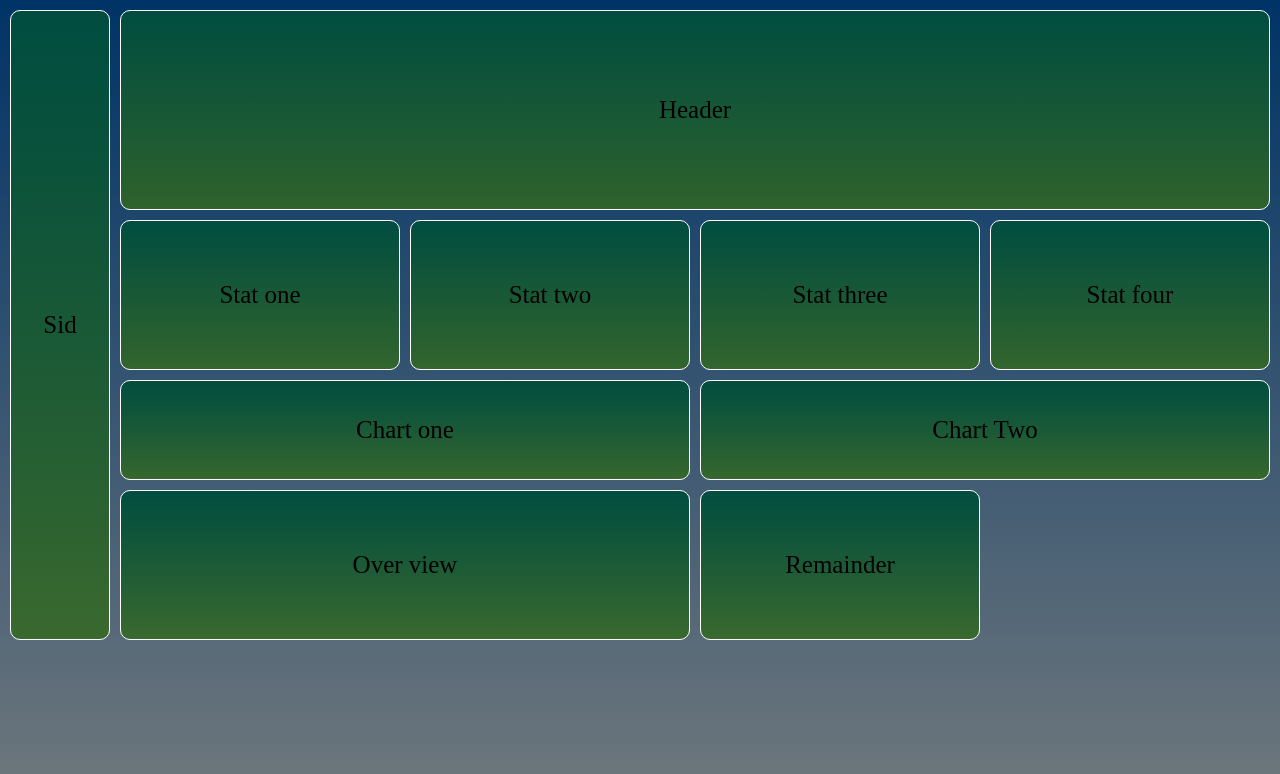
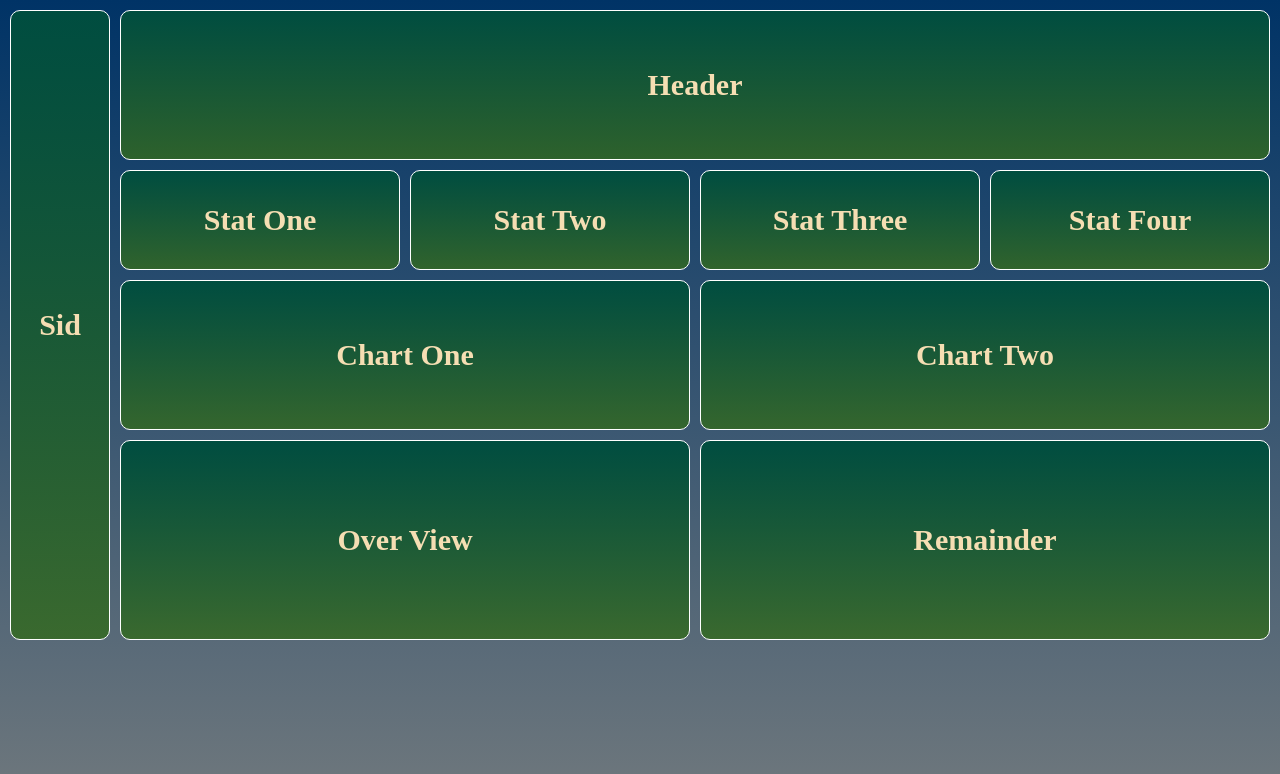
Before and after one commit to rhsabbir1/user-dashboard-layout, a plain HTML site: page index.html in a window 1280 px wide. Drawn offline with Linux system fonts and the light colour scheme.

Commit message:
dashboard color added

```diff
--- a/Styles/style.css
+++ b/Styles/style.css
@@ -5,7 +5,9 @@
 .box{
     border: 1px solid rgb(255, 255, 255);
     background-image: linear-gradient(#004d40, #33691ed1);
-    font-size: 25px;
+    color: wheat;
+    font-size: 30px;
+    font-weight: bold;
     display: flex;
     justify-content: center;
     align-items: center;
@@ -15,7 +17,7 @@
     height: 100vh;
     display: grid;
     grid-template-columns: 100px repeat(4, 1fr);
-    grid-template-rows: 200px 150px 100px 150px;
+    grid-template-rows: 150px 100px 150px 200px ;
     gap: 10px;
     padding: 10px;
     background-image: linear-gradient(#003366, #263238a6);
--- a/index.html
+++ b/index.html
@@ -11,14 +11,14 @@
     <div class="dashboard">
         <div class="box sid">Sid</div>
         <div class="box header">Header</div>
-        <div class="box stat-one">Stat one</div>
-        <div class="box stat-two">Stat two</div>
-        <div class="box stat-three">Stat three</div>
-        <div class="box stat-four">Stat four</div>
-        <div class="box chart-one">Chart one</div>
+        <div class="box stat-one">Stat One</div>
+        <div class="box stat-two">Stat Two</div>
+        <div class="box stat-three">Stat Three</div>
+        <div class="box stat-four">Stat Four</div>
+        <div class="box chart-one">Chart One</div>
         <div class="box chart-two">Chart Two</div>
-        <div class="box over-view">Over view</div>
-        <div class="box">Remainder</div>
+        <div class="box over-view">Over View</div>
+        <div class="box remainder">Remainder</div>
     </div>
 </body>
 </html>
```
